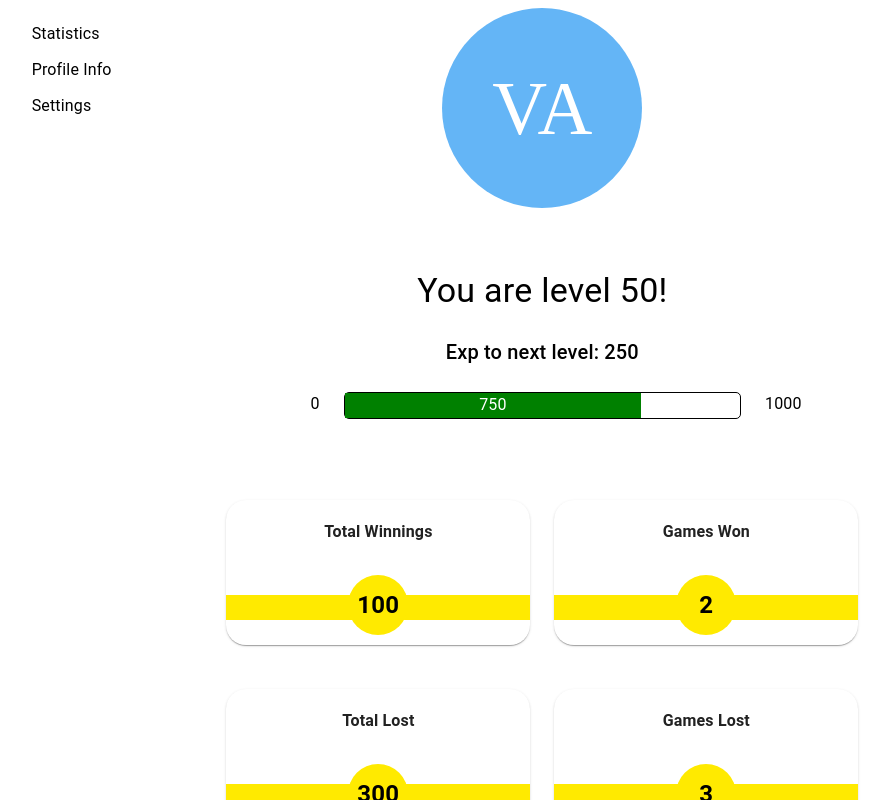
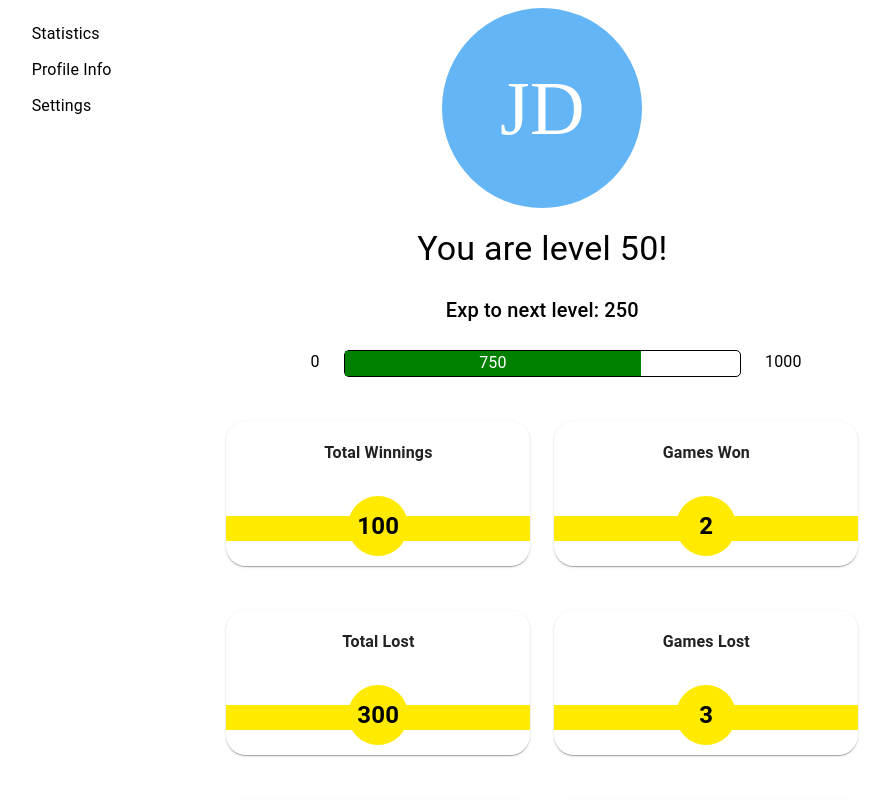
Before and after one commit to alle-zhinzher/hacaton, a React app in the folder client/: page /profile in a window 1280 px wide. Shown: the top 800 px of the page, without its empty margins (203-1093 px from the left). Built offline with nearby package versions, Linux system fonts and the light colour scheme.

Commit message:
Minor style fixes

```diff
--- a/client/src/components/Profile/Info/Info.js
+++ b/client/src/components/Profile/Info/Info.js
@@ -1,6 +1,5 @@
 import React, { useState, useEffect } from 'react';
 import { TextField, Grid, Button, ButtonGroup } from '@material-ui/core';
-
 
 const Info = () => {
 
--- a/client/src/components/Profile/Profile.js
+++ b/client/src/components/Profile/Profile.js
@@ -1,10 +1,10 @@
-import React from 'react';
+import React, {useState, useEffect} from 'react';
 import { NavLink, Route } from "react-router-dom";
 import Stats from './Stats/Stats'
 import Settings from './Settings/Settings'
 import Info from './Info/Info'
 import { Grid, MenuItem, MenuList, makeStyles, Box } from '@material-ui/core';
-import {blue} from '@material-ui/core/colors'
+import { blue } from '@material-ui/core/colors'
 
 const useStyles = makeStyles({
     profileImage: {
@@ -29,10 +29,31 @@ const useStyles = makeStyles({
         fontSize: "76px",
         backgroundColor: blue[300],
         color: "white"
-    }
+    },
+    mbot: {
+        marginBottom: "20px"
+    },
 });
 
 const Profile = () => {
+
+    useEffect(() => {
+        {/*Фетчить данные тут, это componentDidMount*/ }
+        const mockUser = {
+            firstName: "John",
+            lastName: "Doe",
+        }
+        setUser({
+            firstName: mockUser.firstName,
+            lastName: mockUser.lastName,
+        });
+    }, []);
+
+    const [user, setUser] = useState({
+        firstName: "",
+        lastName: "",
+    });
+
     const classes = useStyles();
     return (
         <Grid
@@ -50,9 +71,9 @@ const Profile = () => {
                 </MenuList>
             </Grid>
             <Grid item xs={6}>
-                <Grid container item xs={12} justify="center">
-                    <Box className = {classes.profilePicture}>
-                        VA {/*Можно зафетчить нейм и использовать тут инициалы*/}
+                <Grid container item xs={12} justify="center" className={classes.mbot}>
+                    <Box className={classes.profilePicture}>
+                        {user.firstName[0]}{user.lastName[0]} {/*Можно зафетчить нейм и использовать тут инициалы*/}
                     </Box>
                 </Grid>
                 <Route path="/profile" exact component={Stats} />
--- a/client/src/components/Profile/Stats/LevelBar.js
+++ b/client/src/components/Profile/Stats/LevelBar.js
@@ -2,9 +2,6 @@ import React from 'react';
 import { Typography, makeStyles, Box, Grid } from '@material-ui/core';
 
 const useStyles = makeStyles({
-    container: {
-        margin: '50px 0px 25px'
-    },
     expContainer: {
         border: "1px solid black",
         borderRadius: "5px",
@@ -25,7 +22,7 @@ const LevelBar = ({ level, exp }) => {
     };
 
     return (
-        <Grid container item xs={12} spacing={3} className={classes.container}>
+        <Grid container item xs={12} spacing={3}>
             <Grid item xs={12}>
                 <Typography align="center" variant="h4">
                     You are level {level}!
```
